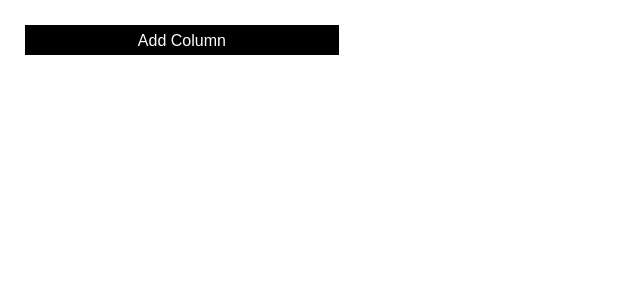
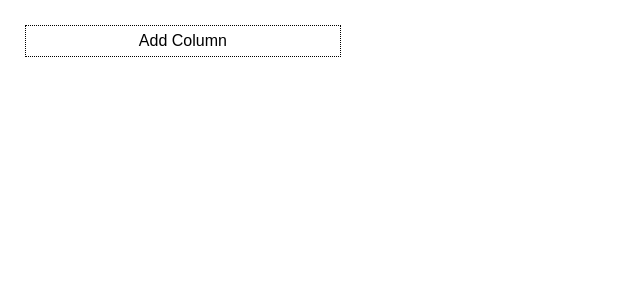
Before and after one commit to lllNuggetslll/TB-Kanban, a React (Create React App) app in the folder tb-kanban/: page / in a window 1280 px wide. Shown: the top 300 px of the page, without its empty margins (0-640 px from the left). Built offline with nearby package versions, Linux system fonts and the light colour scheme.

Commit message:
Restyled with styled components

```diff
--- a/tb-kanban/src/components/KanBanCard.js
+++ b/tb-kanban/src/components/KanBanCard.js
@@ -1,14 +1,15 @@
 import React from "react";
 import Proptypes from "prop-types";
+import styled from "styled-components";
 
-const card = {
-  height: 30,
-  backgroundColor: "ivory",
-  margin: 5
-};
+const Card = styled.div`
+  height: 30px;
+  background-color: #1683fb;
+  margin: 5px;
+`;
 
 const KanBanCard = ({ message }) => {
-  return <div style={card}>{message}</div>;
+  return <Card>{message}</Card>;
 };
 KanBanCard.proptypes = {
   message: Proptypes.string.isRequired
--- a/tb-kanban/src/components/KanBanColumn.js
+++ b/tb-kanban/src/components/KanBanColumn.js
@@ -1,17 +1,18 @@
 import React from "react";
 import Proptypes from "prop-types";
+import styled from "styled-components";
 
 import KanBanColumnHeader from "./KanBanColumnHeader";
 import KanBanCard from "./KanBanCard";
 
-const columnContainer = {
-  padding: 12.5,
-  width: "25%"
-};
+const ColumnContainer = styled.div`
+  padding: 12.5px;
+  width: 25%;
+`;
 
 const KanBanColumn = ({ name, columnIndex, addColumn, cards, addCard }) => {
   return (
-    <div style={columnContainer}>
+    <ColumnContainer>
       <KanBanColumnHeader
         name={name}
         columnIndex={columnIndex}
@@ -26,7 +27,7 @@ const KanBanColumn = ({ name, columnIndex, addColumn, cards, addCard }) => {
           + card
         </div>
       )}
-    </div>
+    </ColumnContainer>
   );
 };
 KanBanColumn.proptypes = {
--- a/tb-kanban/src/components/KanBanColumnHeader.js
+++ b/tb-kanban/src/components/KanBanColumnHeader.js
@@ -1,25 +1,28 @@
 import React from "react";
 import Proptypes from "prop-types";
+import styled from "styled-components";
 
 const COLORS = ["#8e6e95", "#39a59c", "#344759", "#e8741e"];
 
-const header = columnIndex => ({
-  height: 30,
-  backgroundColor: columnIndex === null ? "black" : COLORS[columnIndex],
-  width: "100%",
-  textAlign: "center",
-  color: "white",
-  lineHeight: 2
-});
+const Header = styled.div`
+  height: 30px;
+  background-color: ${props =>
+    props.columnIndex === null ? "white" : COLORS[props.columnIndex]};
+  width: 100%;
+  text-align: center;
+  color: "white";
+  line-height: 30px;
+  border: ${props => props.columnIndex === null && "1px dotted black;"};
+`;
 
 const KanBanColumnHeader = ({ name, columnIndex, addColumn }) => {
   return (
-    <div
-      style={header(columnIndex)}
+    <Header
+      columnIndex={columnIndex}
       onClick={() => addColumn && addColumn(window.prompt("Enter Name"))}
     >
       {name}
-    </div>
+    </Header>
   );
 };
 KanBanColumnHeader.proptypes = {
--- a/tb-kanban/src/components/KanBanContainer.js
+++ b/tb-kanban/src/components/KanBanContainer.js
@@ -2,9 +2,15 @@ import React from "react";
 import Proptypes from "prop-types";
 import { connect } from "react-redux";
 import { bindActionCreators } from "redux";
+import styled from "styled-components";
 
 import KanBanColumn from "./KanBanColumn";
 import * as actions from "../actions/kanBanActions";
+
+const Container = styled.div`
+  display: flex;
+  padding: 12.5px;
+`;
 
 const container = {
   display: "flex",
```
